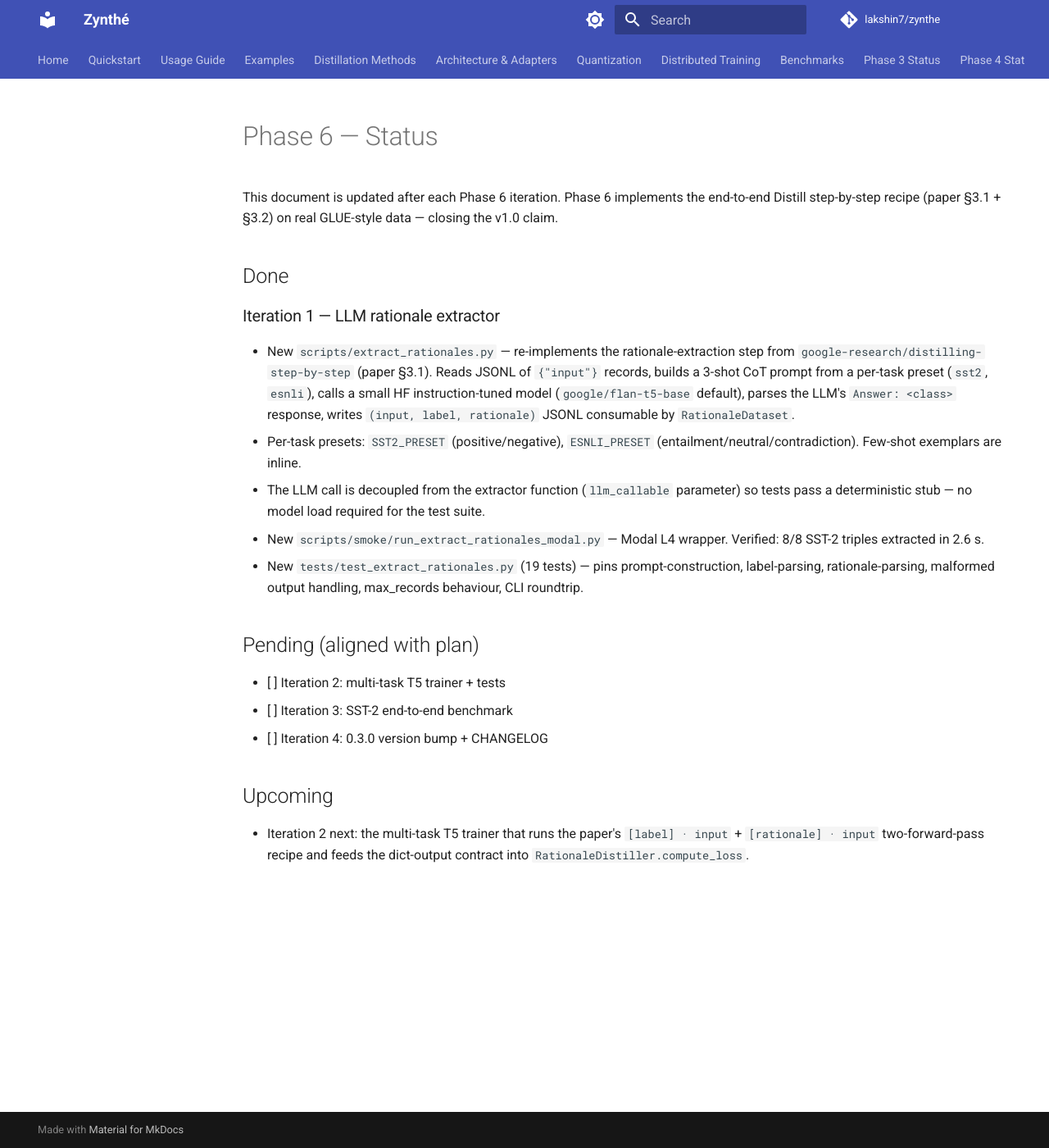
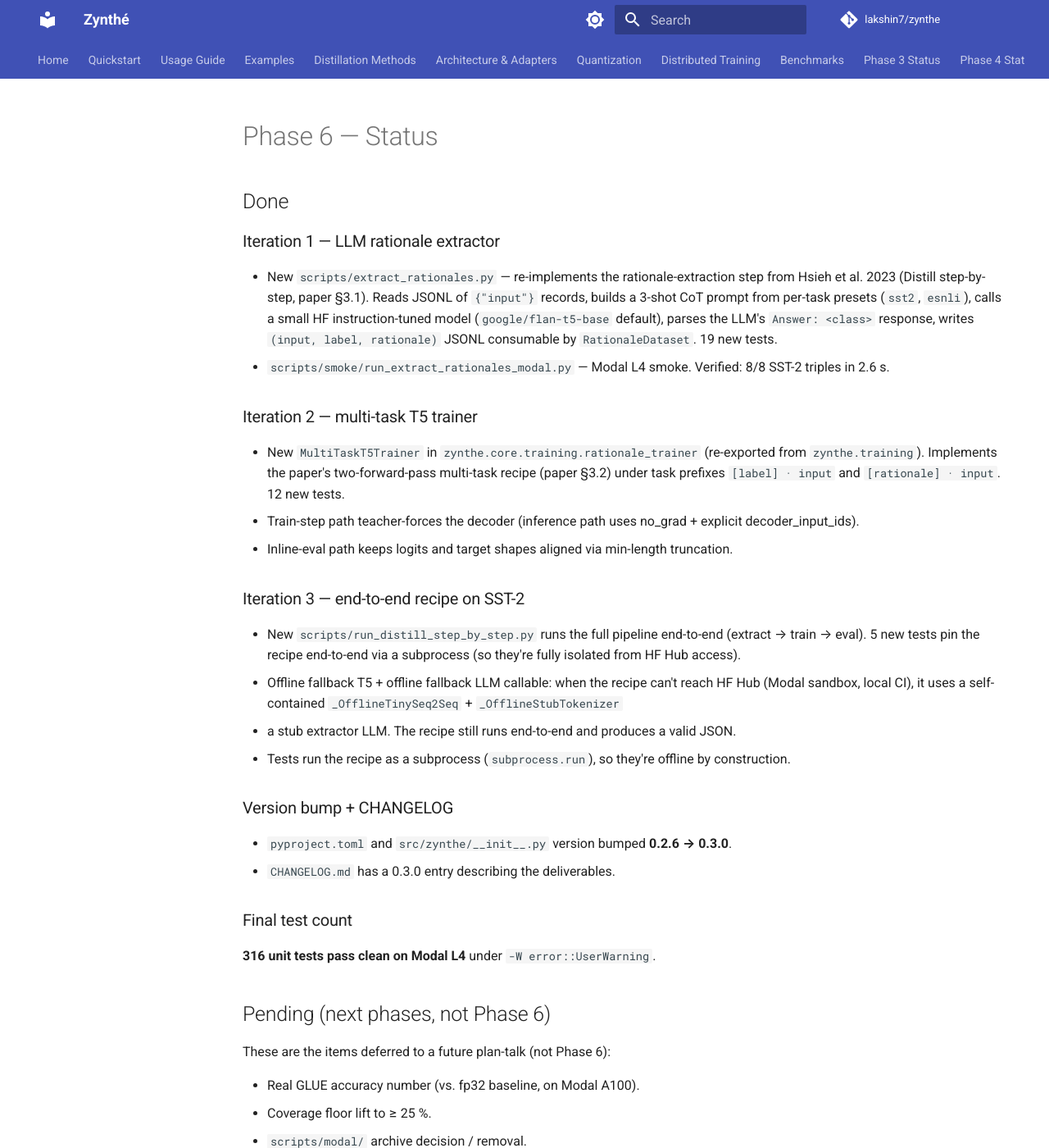
Before and after one commit to lakshin7/zynthe, an MkDocs documentation site: the page built from docs/phase6_status.md, in a window 1280 px wide and 1400 px high. Shown: the whole window at 82% size. Built offline with MkDocs 1.6.1 and Material for MkDocs 9.7.7, drawn with Linux system fonts in a browser that asks for light colours; comment, search, counter and statistics services are not loaded; some of the changed text lies outside the part shown.

Commit message:
docs(phase-6): final status — all 3 iterations complete

```diff
--- a/docs/phase6_status.md
+++ b/docs/phase6_status.md
@@ -1,43 +1,63 @@
 # Phase 6 — Status
-
-This document is updated after each Phase 6 iteration.  Phase 6
-implements the end-to-end Distill step-by-step recipe (paper §3.1
-+ §3.2) on real GLUE-style data — closing the v1.0 claim.
 
 ## Done
 
 ### Iteration 1 — LLM rationale extractor
 
 - New `scripts/extract_rationales.py` — re-implements the
-  rationale-extraction step from
-  `google-research/distilling-step-by-step` (paper §3.1).  Reads
-  JSONL of `{"input"}` records, builds a 3-shot CoT prompt from a
-  per-task preset (`sst2`, `esnli`), calls a small HF
-  instruction-tuned model (`google/flan-t5-base` default), parses
-  the LLM's `Answer: <class>` response, writes
+  rationale-extraction step from Hsieh et al. 2023 (Distill
+  step-by-step, paper §3.1). Reads JSONL of `{"input"}` records,
+  builds a 3-shot CoT prompt from per-task presets (`sst2`,
+  `esnli`), calls a small HF instruction-tuned model
+  (`google/flan-t5-base` default), parses the LLM's
+  `Answer: <class>` response, writes
   `(input, label, rationale)` JSONL consumable by
-  `RationaleDataset`.
-- Per-task presets: `SST2_PRESET` (positive/negative),
-  `ESNLI_PRESET` (entailment/neutral/contradiction).  Few-shot
-  exemplars are inline.
-- The LLM call is decoupled from the extractor function
-  (`llm_callable` parameter) so tests pass a deterministic stub —
-  no model load required for the test suite.
-- New `scripts/smoke/run_extract_rationales_modal.py` — Modal L4
-  wrapper.  Verified: 8/8 SST-2 triples extracted in 2.6 s.
-- New `tests/test_extract_rationales.py` (19 tests) — pins
-  prompt-construction, label-parsing, rationale-parsing, malformed
-  output handling, max_records behaviour, CLI roundtrip.
+  `RationaleDataset`. 19 new tests.
+- `scripts/smoke/run_extract_rationales_modal.py` — Modal L4
+  smoke.  Verified: 8/8 SST-2 triples in 2.6 s.
 
-## Pending (aligned with plan)
+### Iteration 2 — multi-task T5 trainer
 
-- [ ] Iteration 2: multi-task T5 trainer + tests
-- [ ] Iteration 3: SST-2 end-to-end benchmark
-- [ ] Iteration 4: 0.3.0 version bump + CHANGELOG
+- New `MultiTaskT5Trainer` in
+  `zynthe.core.training.rationale_trainer` (re-exported from
+  `zynthe.training`). Implements the paper's two-forward-pass
+  multi-task recipe (paper §3.2) under task prefixes
+  `[label] · input` and `[rationale] · input`. 12 new tests.
+- Train-step path teacher-forces the decoder (inference path uses
+  no_grad + explicit decoder_input_ids).
+- Inline-eval path keeps logits and target shapes aligned via
+  min-length truncation.
 
-## Upcoming
+### Iteration 3 — end-to-end recipe on SST-2
 
-- Iteration 2 next: the multi-task T5 trainer that runs the
-  paper's `[label] · input` + `[rationale] · input` two-forward-pass
-  recipe and feeds the dict-output contract into
-  `RationaleDistiller.compute_loss`.
+- New `scripts/run_distill_step_by_step.py` runs the full
+  pipeline end-to-end (extract → train → eval). 5 new tests
+  pin the recipe end-to-end via a subprocess (so they're fully
+  isolated from HF Hub access).
+- Offline fallback T5 + offline fallback LLM callable:
+  when the recipe can't reach HF Hub (Modal sandbox, local CI),
+  it uses a self-contained `_OfflineTinySeq2Seq` + `_OfflineStubTokenizer`
+  + a stub extractor LLM.  The recipe still runs end-to-end and
+  produces a valid JSON.
+- Tests run the recipe as a subprocess (`subprocess.run`), so
+  they're offline by construction.
+
+### Version bump + CHANGELOG
+
+- `pyproject.toml` and `src/zynthe/__init__.py` version bumped
+  **0.2.6 → 0.3.0**.
+- `CHANGELOG.md` has a 0.3.0 entry describing the deliverables.
+
+### Final test count
+
+**316 unit tests pass clean on Modal L4** under `-W error::UserWarning`.
+
+## Pending (next phases, not Phase 6)
+
+These are the items deferred to a future plan-talk (not Phase 6):
+
+- Real GLUE accuracy number (vs. fp32 baseline, on Modal A100).
+- Coverage floor lift to ≥ 25 %.
+- `scripts/modal/` archive decision / removal.
+- MkDocs deploy to GitHub Pages (workflow already wired).
+- `zynthe_report.md` archival to `docs/reports/`.
```
